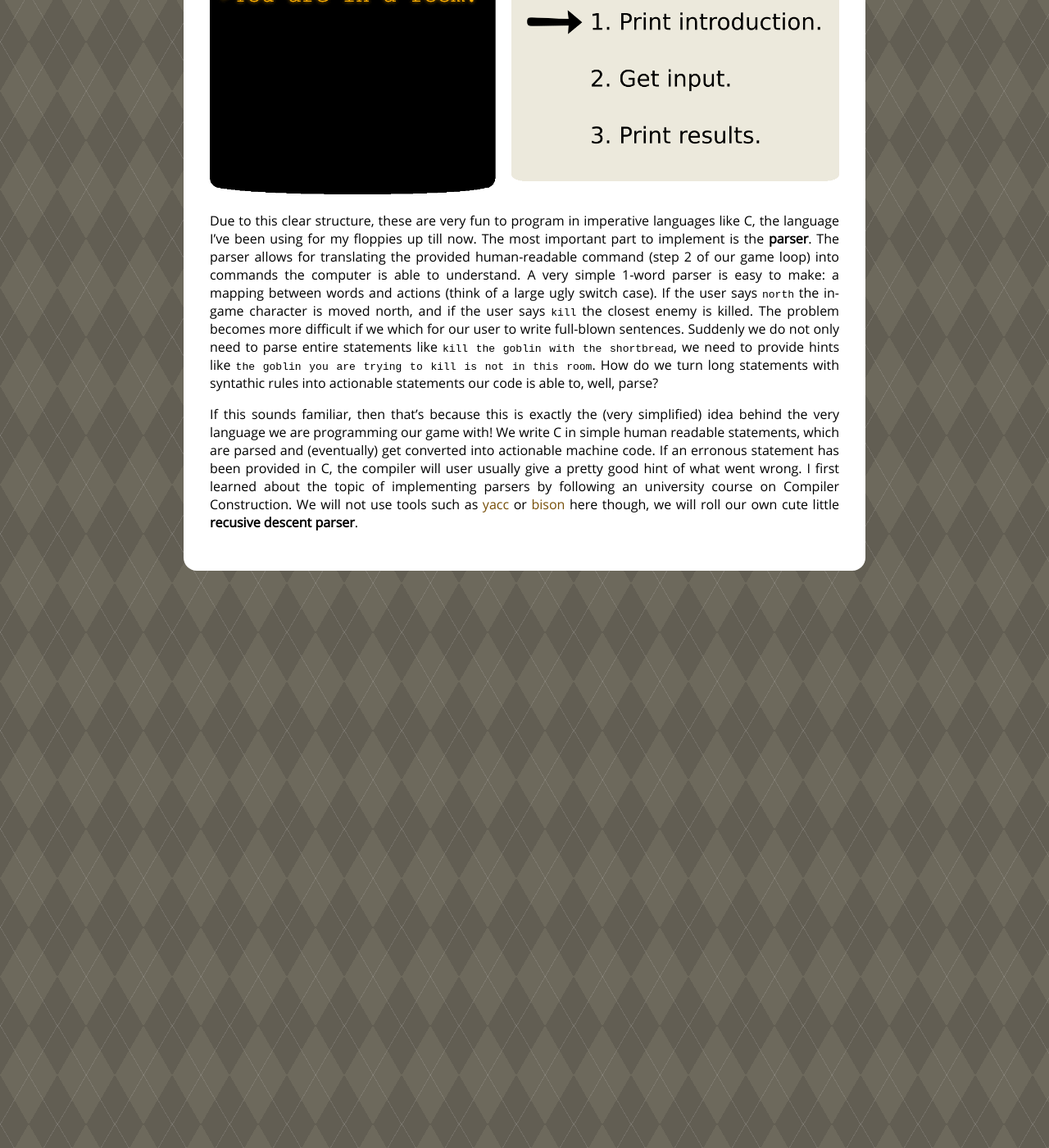
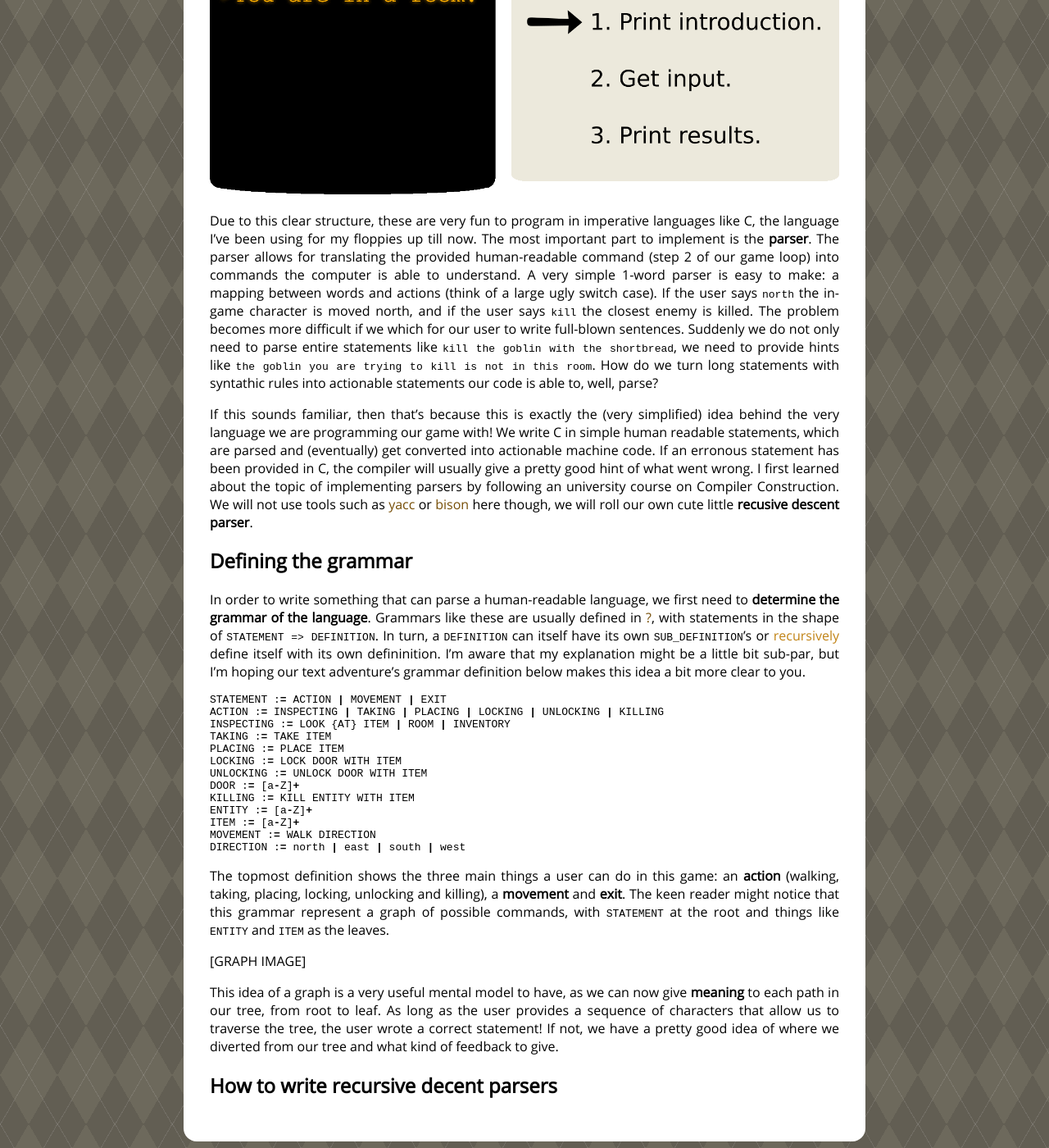
Before and after one commit to LucvandenBrand/lucvandenbrand.github.io, a Jekyll site: the page built from _posts/2020-2-23-Text-adventure.markdown, in a window 1280 px wide and 1400 px high, scrolled down 789 px. Shown: the whole window at 82% size. Built offline with Jekyll 4.4.1, drawn with Linux system fonts in a browser that asks for light colours.

Commit message:
Wrote some on grammar definition.

```diff
--- a/_posts/2020-2-23-Text-adventure.markdown
+++ b/_posts/2020-2-23-Text-adventure.markdown
@@ -23,4 +23,33 @@
 
 Due to this clear structure, these are very fun to program in imperative languages like C, the language I've been using for my floppies up till now. The most important part to implement is the **parser**. The parser allows for translating the provided human-readable command (step 2 of our game loop) into commands the computer is able to understand. A very simple 1-word parser is easy to make: a mapping between words and actions (think of a large ugly switch case). If the user says `north` the in-game character is moved north, and if the user says `kill` the closest enemy is killed. The problem becomes more difficult if we which for our user to write full-blown sentences. Suddenly we do not only need to parse entire statements like `kill the goblin with the shortbread`, we need to provide hints like `the goblin you are trying to kill is not in this room`. How do we turn long statements with syntathic rules into actionable statements our code is able to, well, parse?
 
-If this sounds familiar, then that's because this is exactly the (very simplified) idea behind the very language we are programming our game with! We write C in simple human readable statements, which are parsed and (eventually) get converted into actionable machine code. If an erronous statement has been provided in C, the compiler will user usually give a pretty good hint of what went wrong. I first learned about the topic of implementing parsers by following an university course on Compiler Construction. We will not use tools such as [yacc]() or [bison]() here though, we will roll our own cute little **recusive descent parser**.
+If this sounds familiar, then that's because this is exactly the (very simplified) idea behind the very language we are programming our game with! We write C in simple human readable statements, which are parsed and (eventually) get converted into actionable machine code. If an erronous statement has been provided in C, the compiler will usually give a pretty good hint of what went wrong. I first learned about the topic of implementing parsers by following an university course on Compiler Construction. We will not use tools such as [yacc]() or [bison]() here though, we will roll our own cute little **recusive descent parser**.
+
+## Defining the grammar
+In order to write something that can parse a human-readable language, we first need to **determine the grammar of the language**. Grammars like these are usually defined in [?](), with statements in the shape of `STATEMENT => DEFINITION`. In turn, a `DEFINITION` can itself have its own `SUB_DEFINITION`'s or [recursively]({{ site.baseurl }}{% post_url 2018-07-14-Butter-Cheese-Recursion %}) define itself with its own defininition. I'm aware that my explanation might be a little bit sub-par, but I'm hoping our text adventure's grammar definition below makes this idea a bit more clear to you.
+
+{% highlight javascript %}
+{% raw %}
+STATEMENT := ACTION | MOVEMENT | EXIT
+ACTION := INSPECTING | TAKING | PLACING | LOCKING | UNLOCKING | KILLING
+INSPECTING := LOOK {AT} ITEM | ROOM | INVENTORY
+TAKING := TAKE ITEM
+PLACING := PLACE ITEM
+LOCKING := LOCK DOOR WITH ITEM
+UNLOCKING := UNLOCK DOOR WITH ITEM
+DOOR := [a-Z]+
+KILLING := KILL ENTITY WITH ITEM
+ENTITY := [a-Z]+
+ITEM := [a-Z]+
+MOVEMENT := WALK DIRECTION
+DIRECTION := north | east | south | west
+{% endraw %}
+{% endhighlight %}
+
+The topmost definition shows the three main things a user can do in this game: an **action** (walking, taking, placing, locking, unlocking and killing), a **movement** and **exit**. The keen reader might notice that this grammar represent a graph of possible commands, with `STATEMENT` at the root and things like `ENTITY` and `ITEM` as the leaves.
+
+[GRAPH IMAGE]
+
+This idea of a graph is a very useful mental model to have, as we can now give **meaning** to each path in our tree, from root to leaf. As long as the user provides a sequence of characters that allow us to traverse the tree, the user wrote a correct statement! If not, we have a pretty good idea of where we diverted from our tree and what kind of feedback to give.
+
+## How to write recursive decent parsers
```
